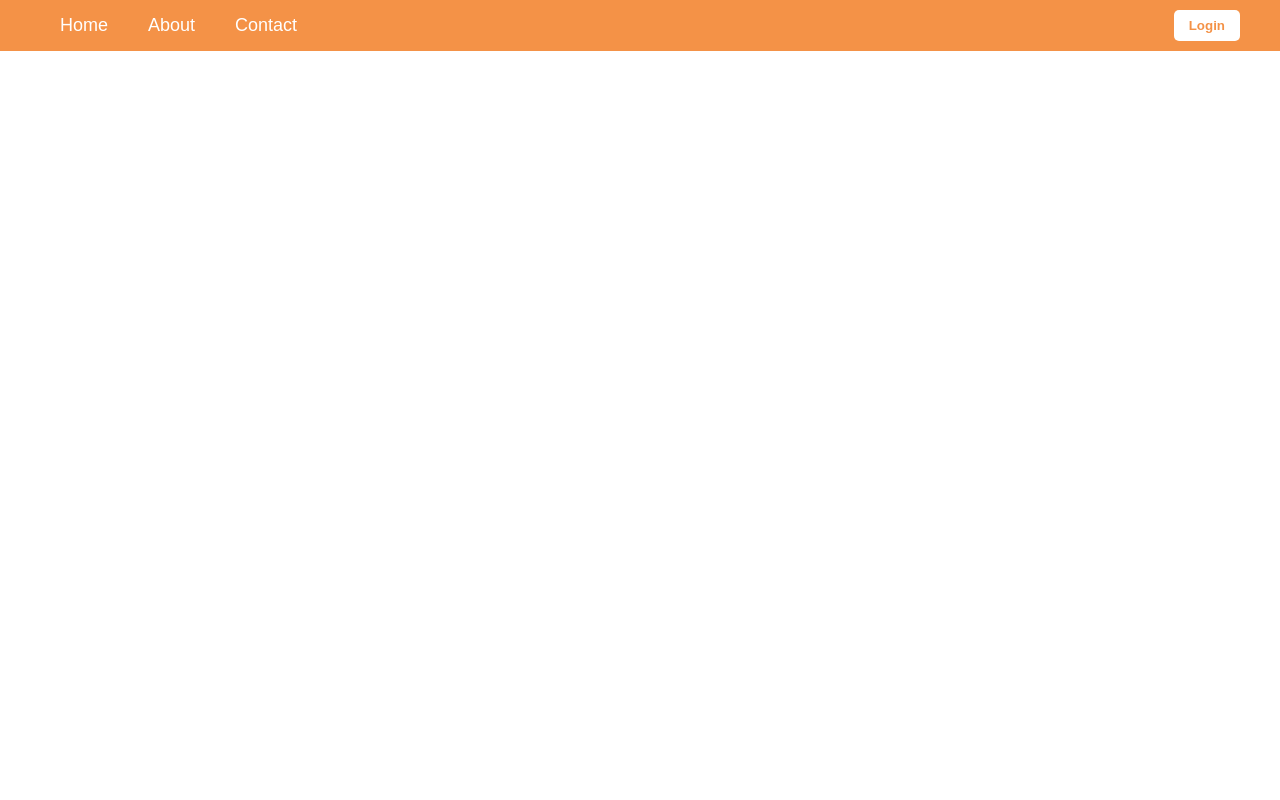
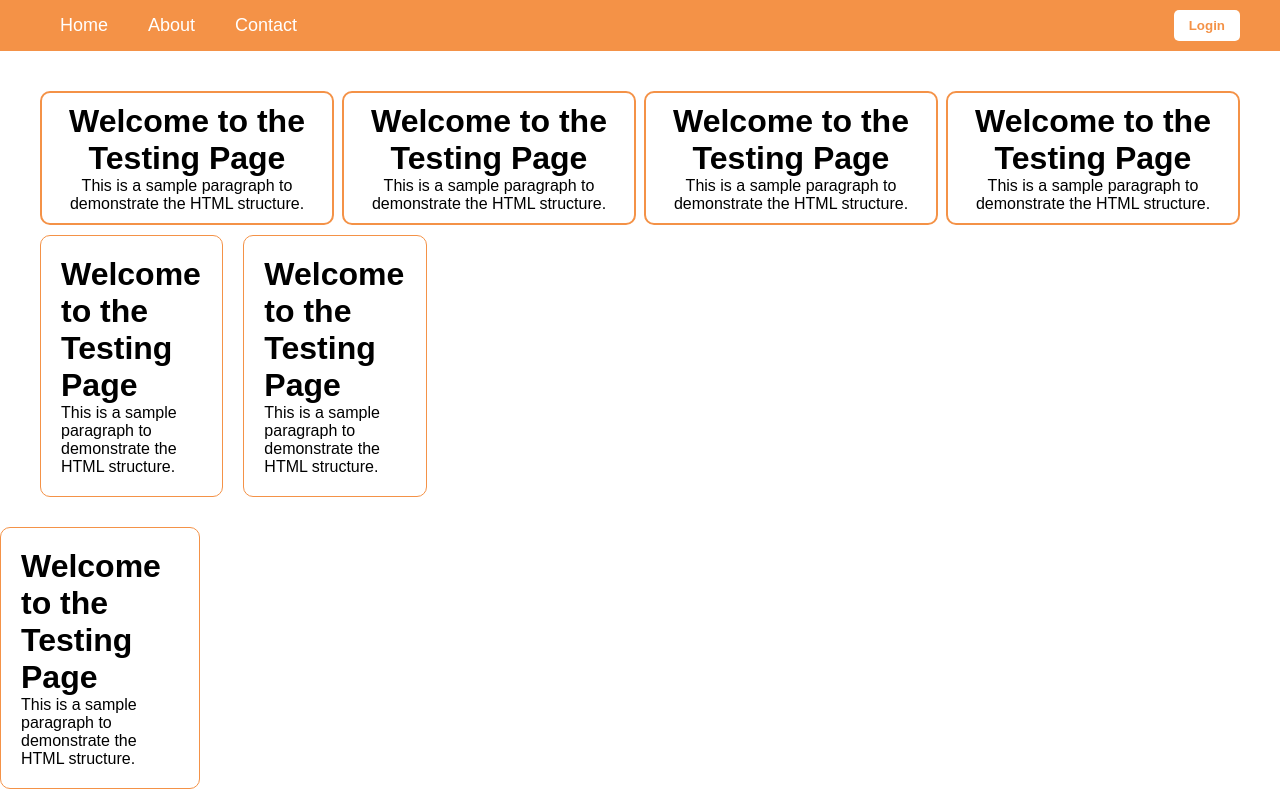
Before and after one commit to afnanmuhammad/day-work, a plain HTML site: page index.html in a window 1280 px wide. Drawn offline with Linux system fonts and the light colour scheme.

Commit message:
add styling

```diff
--- a/index.html
+++ b/index.html
@@ -15,9 +15,46 @@
           <li><a href="contact.html">Contact</a></li>
         </ul>
         <div class="btn-div">
-            <button class="btn">Login</button>
-          </div>
+          <button class="btn">Login</button>
+        </div>
       </nav>
     </header>
+    <div>
+      <div class="container">
+        <div class="title">
+          <h1>Welcome to the Testing Page</h1>
+          <p>This is a sample paragraph to demonstrate the HTML structure.</p>
+        </div>
+        <div class="title">
+          <h1>Welcome to the Testing Page</h1>
+          <p>This is a sample paragraph to demonstrate the HTML structure.</p>
+        </div>
+        <div class="title">
+          <h1>Welcome to the Testing Page</h1>
+          <p>This is a sample paragraph to demonstrate the HTML structure.</p>
+        </div>
+        <div class="title">
+          <h1>Welcome to the Testing Page</h1>
+          <p>This is a sample paragraph to demonstrate the HTML structure.</p>
+        </div>
+      </div>
+      <div class="container2">
+        <div class="col">
+          <h1>Welcome to the Testing Page</h1>
+          <p>This is a sample paragraph to demonstrate the HTML structure.</p>
+        </div>
+        <div class="col">
+          <h1>Welcome to the Testing Page</h1>
+          <p>This is a sample paragraph to demonstrate the HTML structure.</p>
+        </div>
+      </div>
+      <div class="container3">
+         </div>
+        <div class="row">
+          <h1>Welcome to the Testing Page</h1>
+          <p>This is a sample paragraph to demonstrate the HTML structure.</p>
+        </div>
+      </div>
+    </div>
   </body>
 </html>
--- a/styles.css
+++ b/styles.css
@@ -50,3 +50,56 @@ a:hover {
 .btn:hover {
   background-color: #ffe3cc;
 }
+.container{
+  gap: 8px;
+  margin-top: 100px;
+  display: flex;
+  justify-content: space-between;
+  align-items: center;
+  max-width: 1200px;
+  margin: auto;
+}
+.title{
+  padding: 10px;
+  border: 2px solid #f49247;
+  border-radius:10px;
+  display: block;
+  justify-content: center;
+  text-align: center;
+  margin-top: 40px;
+  max-width: 600px;
+}
+.container2{
+
+  display: grid;
+  gap: 20px;
+  margin-top: 40px;
+  max-width: 1200px;
+  margin: auto;
+  grid-template-columns: repeat(6, 1fr);
+}
+.col{
+   margin-top: 10px;
+  padding: 20px;
+  border: 1px solid #f49247;
+  border-radius: 10px;
+
+
+}
+.container3{
+  display: grid;
+  gap: 20px;
+  margin-top: 40px;
+  max-width: 1200px;
+  margin: auto;
+  grid-template-rows: repeat(2, 1fr);
+}
+.row{
+  width: 200px;
+   margin-top: 10px;
+  padding: 20px;
+  border: 1px solid #f49247;
+  border-radius: 10px;
+
+
+}
```
